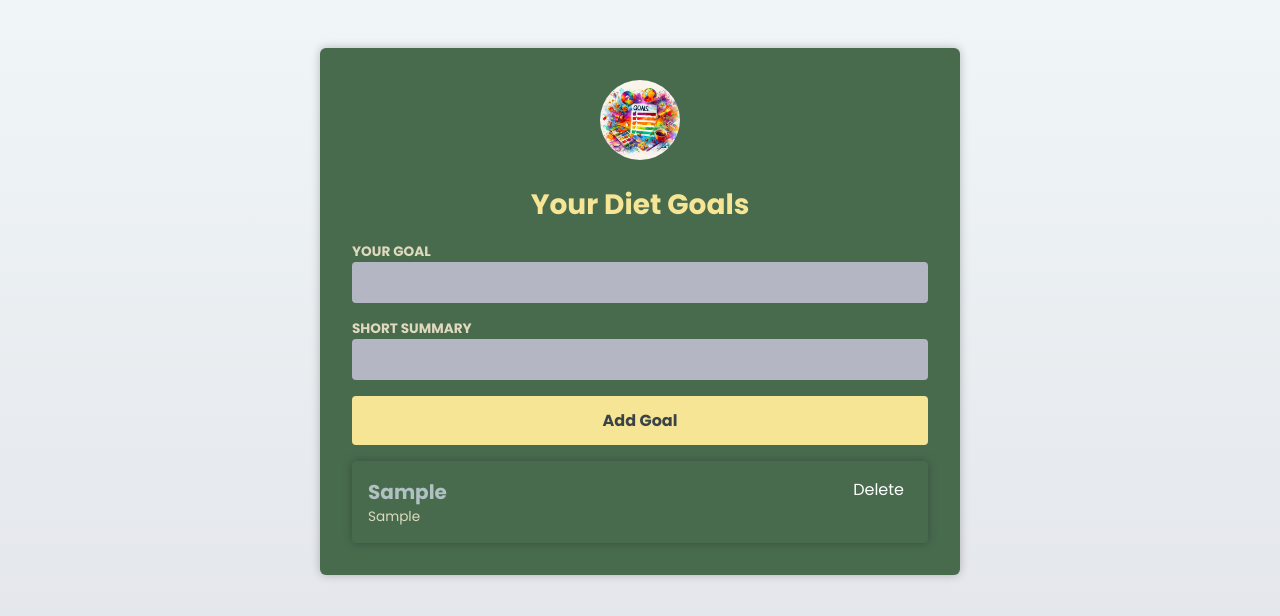
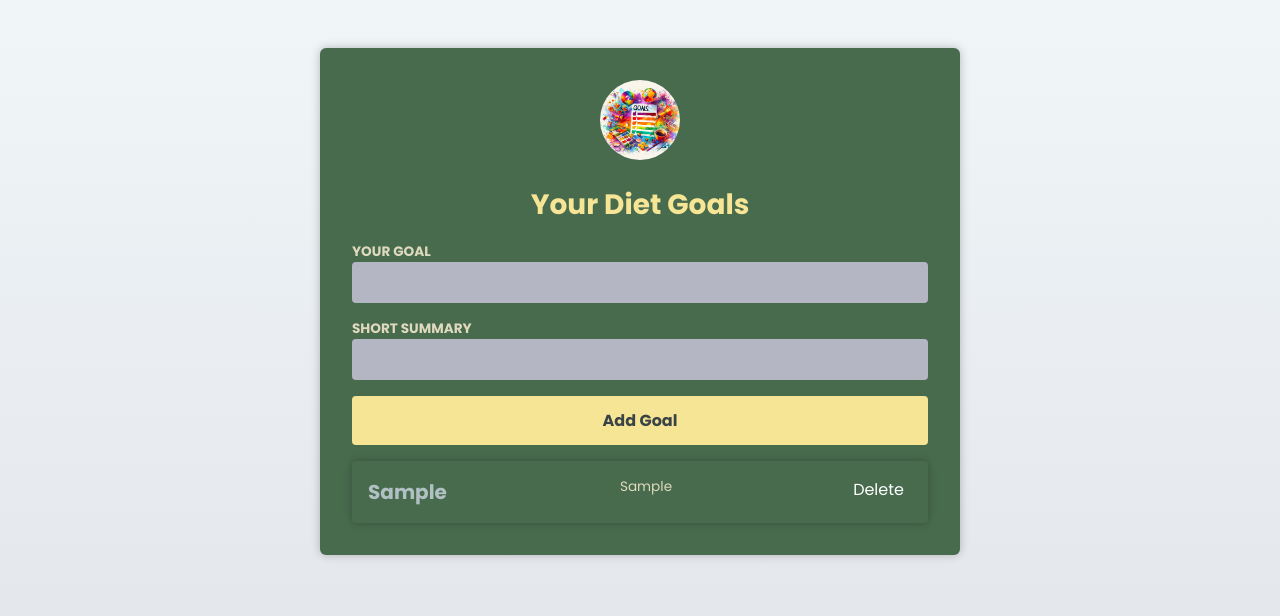
Before and after one commit to VanessaTsang888/your-diet-goals-web-app, a React (Vite) app: page / in a window 1280 px wide. Both pictures are taken after typing "Sample", "Sample" into the empty fields and a click on the button "Add Goal". Shown: the top 616 px of the page. Built offline with nearby package versions, Linux system fonts and the light colour scheme; the HTML template or start-up script is replaced by a standard one.

Commit message:
Refactored div to React Fragment to improve accessibility

```diff
--- a/src/components/DietGoal.tsx
+++ b/src/components/DietGoal.tsx
@@ -21,12 +21,13 @@ export default function DietGoal({
   onDelete,
 }: DietGoalProps) {
   // Pass the id to the onDelete func in the onClick prop that we have extracted in the props object inside of the DietGoal func.
+  // React accessibility: use React Frangment (semanic react tag) rather than div element which is not a semanic html tag
   return (
     <article>
-      <div>
+      <>
         <h2>{title}</h2>
         {children}
-      </div>
+      </>
       {/* Handle clicks on that delete button. Inside of this anonymus func, manually invoke the onDelete() func that has id parameter passed into it. */}
       <button onClick={() => onDelete(id)}>Delete</button>
     </article>
```
